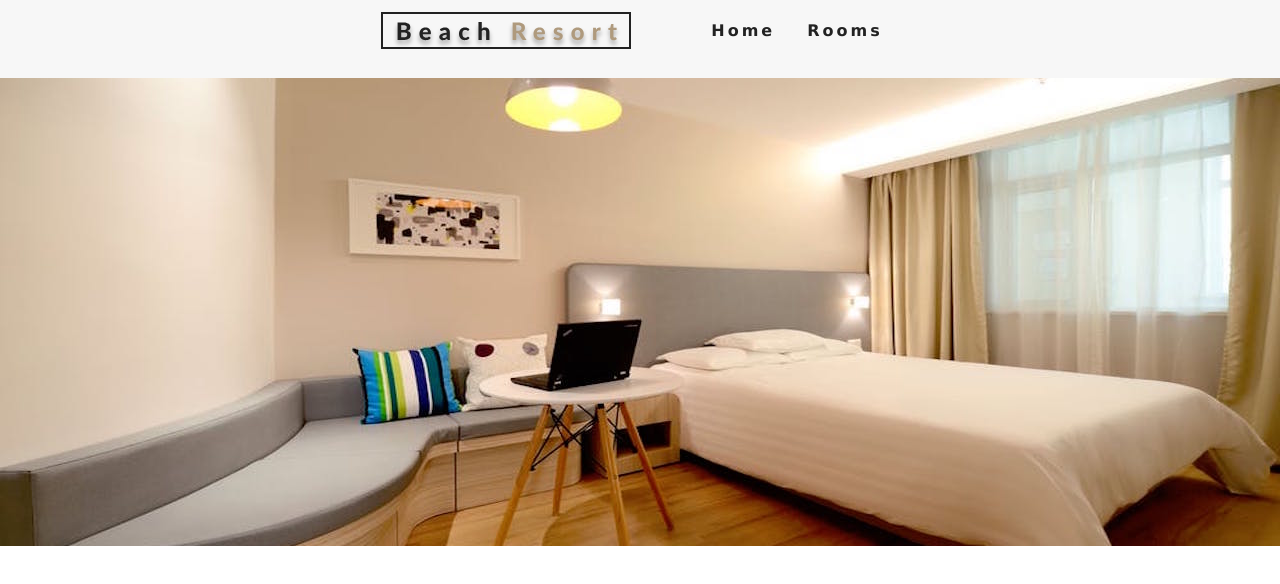
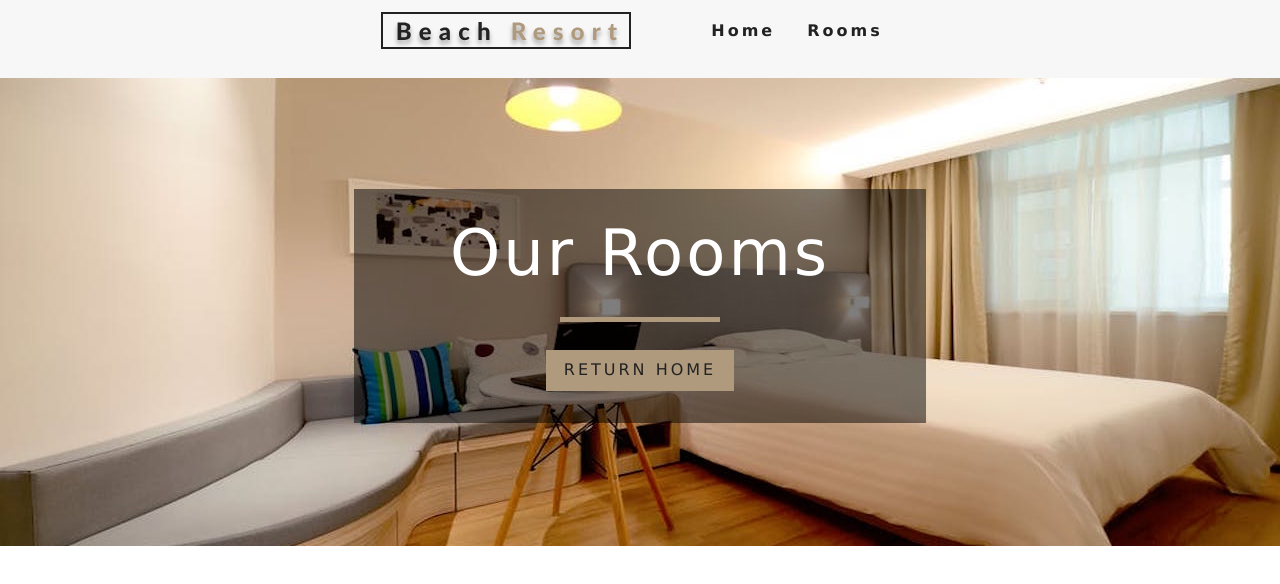
Before and after one commit to Tim-82/v-hotel-app, a Vue app: page /#/rooms in a window 1280 px wide. Shown: the top 584 px of the page. Built offline with nearby package versions, Linux system fonts and the light colour scheme.

Commit message:
added banner into Rooms-component

```diff
--- a/src/components/Rooms.vue
+++ b/src/components/Rooms.vue
@@ -1,5 +1,10 @@
 <template>
   <div class="roomsHero">
+    <div class="banner">
+      <h1>Our Rooms</h1>
+      <div />
+      <router-link class="btn-primary" :to="{name: 'home'}" tag="button">return home</router-link>
+    </div>
   </div>
 </template>
 
```
